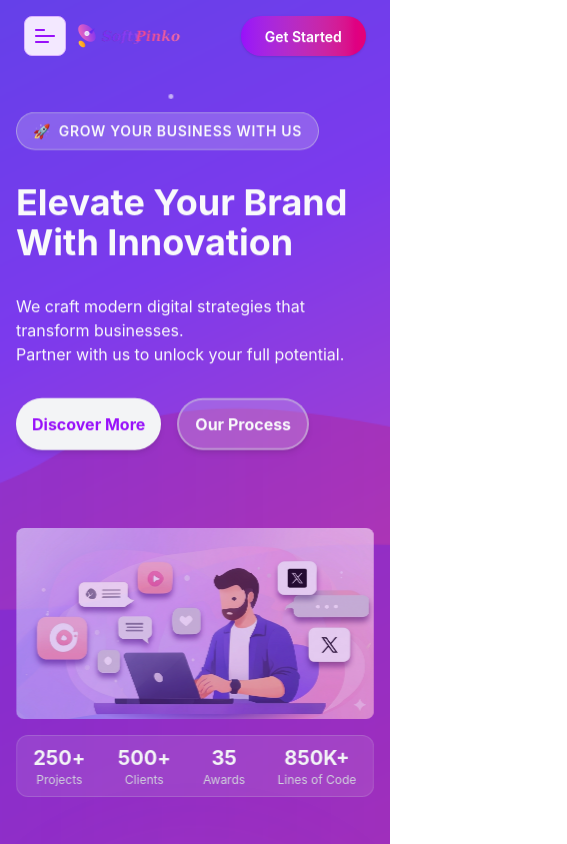
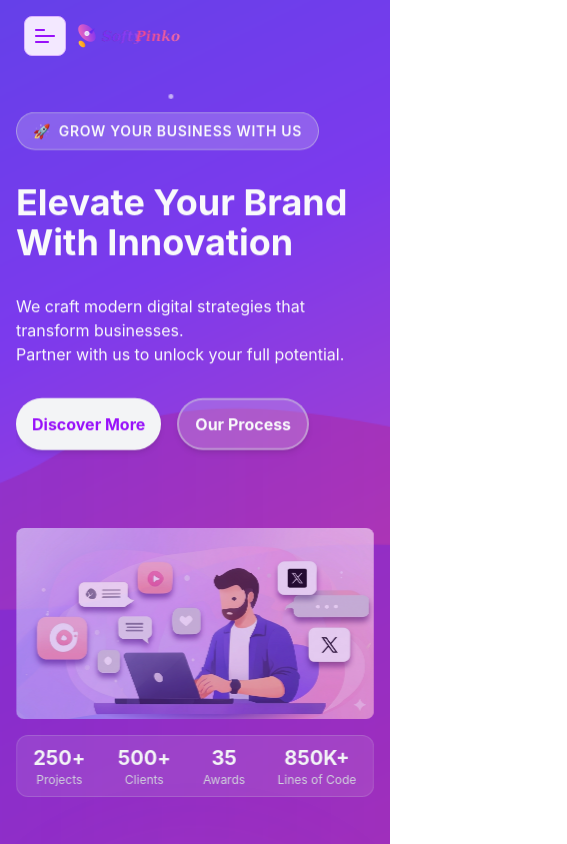
Before and after one commit to sayedrkhalid-dev/softy-pinko, a React (Vite) app: page / in a window 390 px wide. Shown: the top 844 px of the page, 567 px wide, since content can reach past the window. Built offline with nearby package versions, Linux system fonts and the light colour scheme.

Commit message:
fix Navbar and footer responsiveness for mobile

```diff
--- a/src/components/Footer/Footer.jsx
+++ b/src/components/Footer/Footer.jsx
@@ -2,9 +2,9 @@ import bg from "../../assets/bg-dark.png";
 
 const Footer = () => {
   return (
-    <footer style={{ backgroundImage: `url(${bg})` }} className="">
+    <footer style={{ backgroundImage: `url(${bg})` }}>
       <div className="w-full max-w-11/12 mx-auto py-16">
-        <div className="text-gray-50 flex justify-between">
+        <div className="text-gray-50 flex justify-between gap-8 flex-wrap">
           <nav className="flex flex-col">
             <h6 className="footer-title">Services</h6>
             <a className="link link-hover text-sm text-gray-300">Branding</a>
--- a/src/components/Navbar/Navbar.jsx
+++ b/src/components/Navbar/Navbar.jsx
@@ -79,7 +79,7 @@ const Navbar = ({ items }) => {
         <div className="navbar-end">
           <button
             onClick={() => scrollToSection("contact")}
-            className="btn border-0 bg-linear-to-r from-purple-600 to-pink-600 text-white rounded-full px-6 py-2 shadow transition-all  duration-300 hover:-translate-y-0.5 hover:shadow-md"
+            className="hidden md:block btn border-0 bg-linear-to-r from-purple-600 to-pink-600 text-white rounded-full px-6 py-2 shadow transition-all  duration-300 hover:-translate-y-0.5 hover:shadow-md"
           >
             Get Started
           </button>
```
